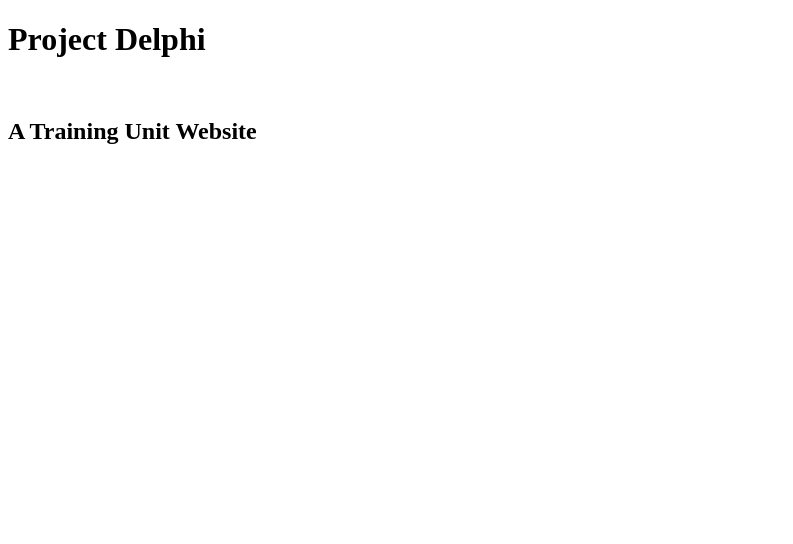
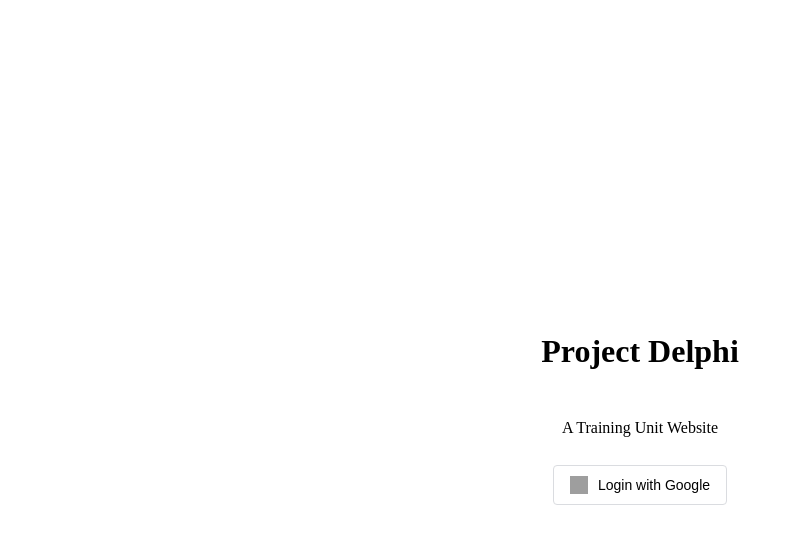
Before and after one commit to training-bphc/project_delphi_training, a React (Vite) app in the folder client/: page / in a window 1280 px wide. Shown: the top 544 px of the page, without its empty margins (0-793 px from the left). Built offline with nearby package versions, Linux system fonts and the light colour scheme; grey boxes are pictures that could not be loaded.

Commit message:
feat(client): Add login page with dummy Google login button Add a basic login page for the website with a dummy Google login button that we'll hook to API and backend when it's ready

```diff
--- a/client/src/App.tsx
+++ b/client/src/App.tsx
@@ -1,10 +1,7 @@
+import Login from "./views/Login";
+
 function App() {
-  return (
-    <div>
-      {" "}
-      <h1> Project Delphi </h1> <br /> <h2> A Training Unit Website </h2>{" "}
-    </div>
-  );
+  return <Login />;
 }
 
 export default App;
--- /dev/null
+++ b/client/src/components/GoogleLogin.tsx
@@ -0,0 +1,40 @@
+type GoogleLoginButtonProps = {
+  onClick?: () => void;
+  disabled?: boolean;
+};
+
+function GoogleLoginButton({
+  onClick,
+  disabled = false,
+}: GoogleLoginButtonProps) {
+  return (
+    <button onClick={onClick} disabled={disabled} style={buttonStyle}>
+      <img
+        src="https://developers.google.com/identity/images/g-logo.png"
+        alt=""
+        style={iconStyle}
+      />
+      <span> Login with Google </span>
+    </button>
+  );
+}
+
+const buttonStyle = {
+  display: "flex",
+  alignItems: "center",
+  gap: "10px",
+  padding: "10px 16px",
+  borderRadius: "4px",
+  border: "1px solid #dadce0",
+  backgroundColor: "#fff",
+  cursor: "pointer",
+  fontSize: "14px",
+  fontWeight: 500,
+};
+
+const iconStyle = {
+  width: "18px",
+  height: "18px",
+};
+
+export default GoogleLoginButton;
--- /dev/null
+++ b/client/src/views/Login.tsx
@@ -0,0 +1,23 @@
+import type { CSSProperties } from "react";
+import GoogleLoginButton from "../components/GoogleLogin.tsx";
+
+const containerStyle: CSSProperties = {
+  minHeight: "100vh",
+  display: "flex",
+  flexDirection: "column",
+  alignItems: "center",
+  justifyContent: "center",
+  gap: "12px",
+};
+
+function Login() {
+  return (
+    <div style={containerStyle}>
+      <h1> Project Delphi </h1>
+      <p> A Training Unit Website </p>
+      <GoogleLoginButton />
+    </div>
+  );
+}
+
+export default Login;
```
Also changed, not shown: client/src/views/Main.tsx (added).
